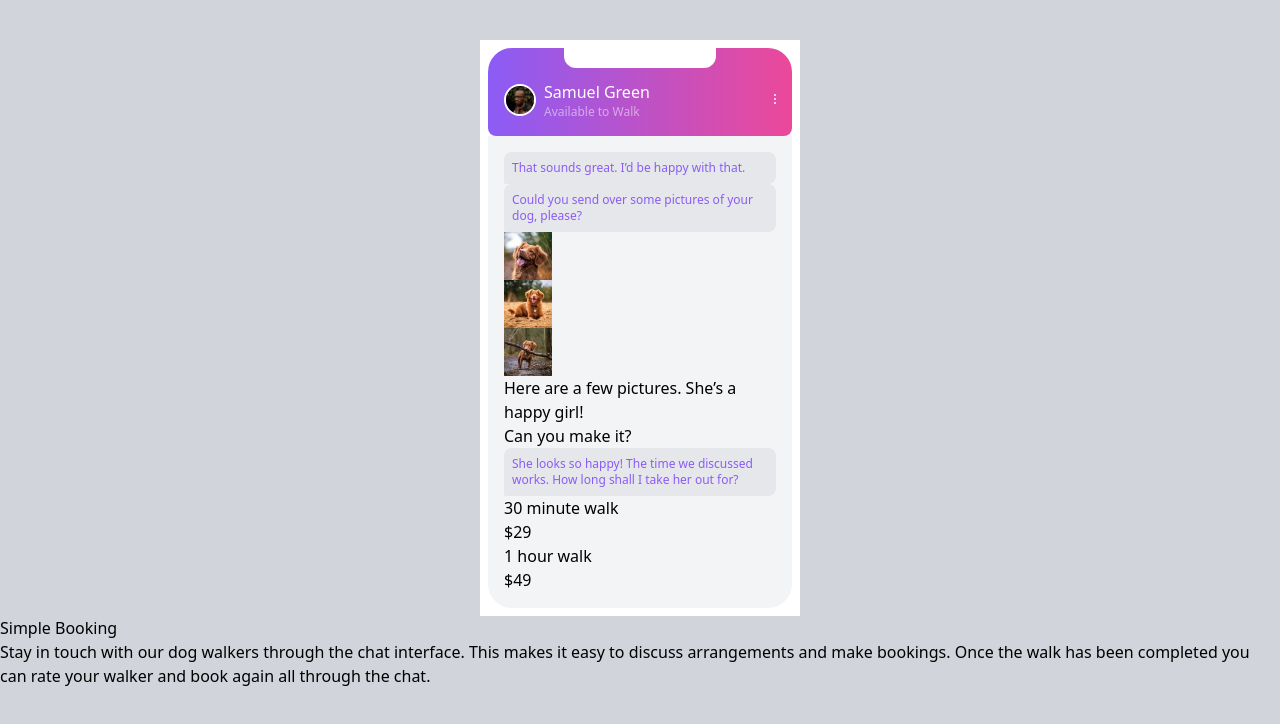
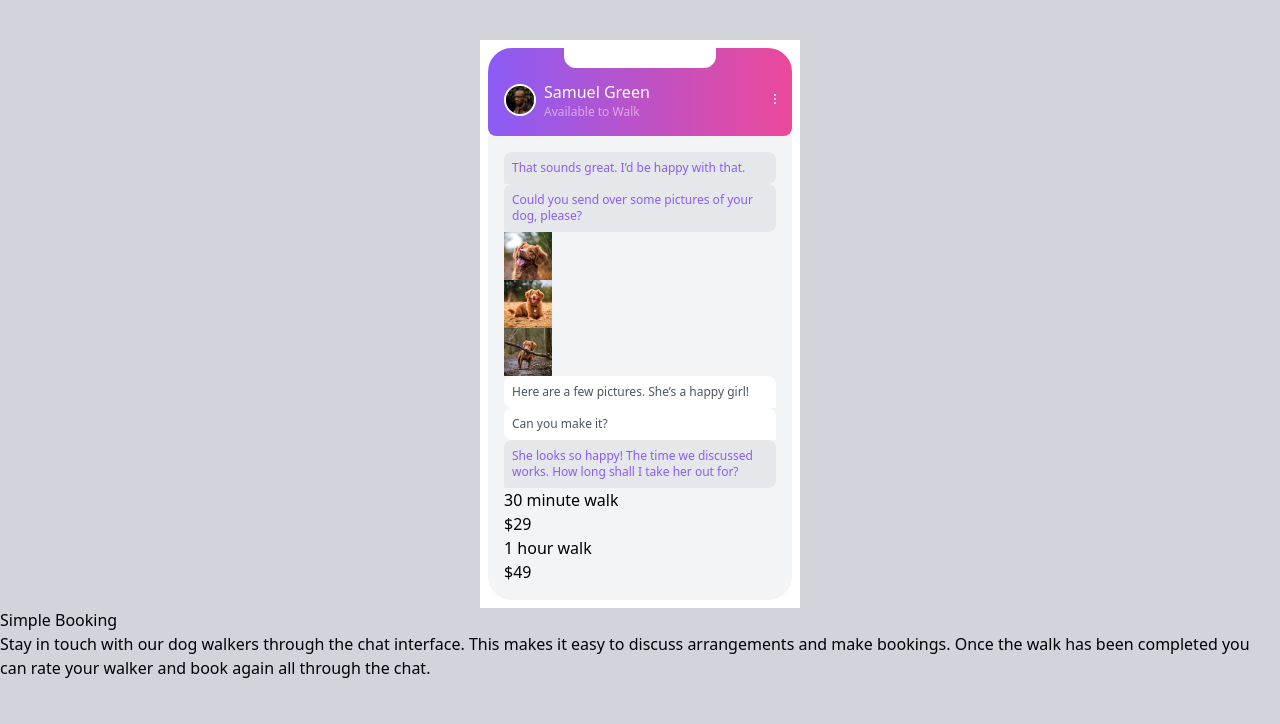
Before and after one commit to TannyWeb/chat-app-css, a website built with webpack: page src/html/index.html in a window 1280 px wide. Built offline with nearby package versions, Linux system fonts and the light colour scheme.

Commit message:
styled grey and white messages on screen

```diff
--- a/src/html/index.html
+++ b/src/html/index.html
@@ -45,8 +45,9 @@
           <img src="../../src/imgs/dog-image-1.jpg" class="w-12 h-12">
           <img src="../../src/imgs/dog-image-2.jpg" class="w-12 h-12">
           <img src="../../src/imgs/dog-image-3.jpg" class="w-12 h-12">
-          <div>Here are a few pictures. She’s a happy girl!</div>
-          <div>Can you make it?</div>
+          <p class="bg-white text-gray-600 text-xs p-2 rounded-t-lg rounded-bl-lg rounded-br-sm">Here are a few
+            pictures. She’s a happy girl!</p>
+          <p class="bg-white text-gray-600 text-xs p-2 rounded-t-lg rounded-bl-lg rounded-br-sm">Can you make it?</p>
           <p class=" bg-gray-200 text-purple-500 text-xs p-2 rounded-t-lg rounded-br-lg rounded-bl-sm">She looks so
             happy! The time we discussed works. How long shall I take her out for?</p>
           <div>
```
